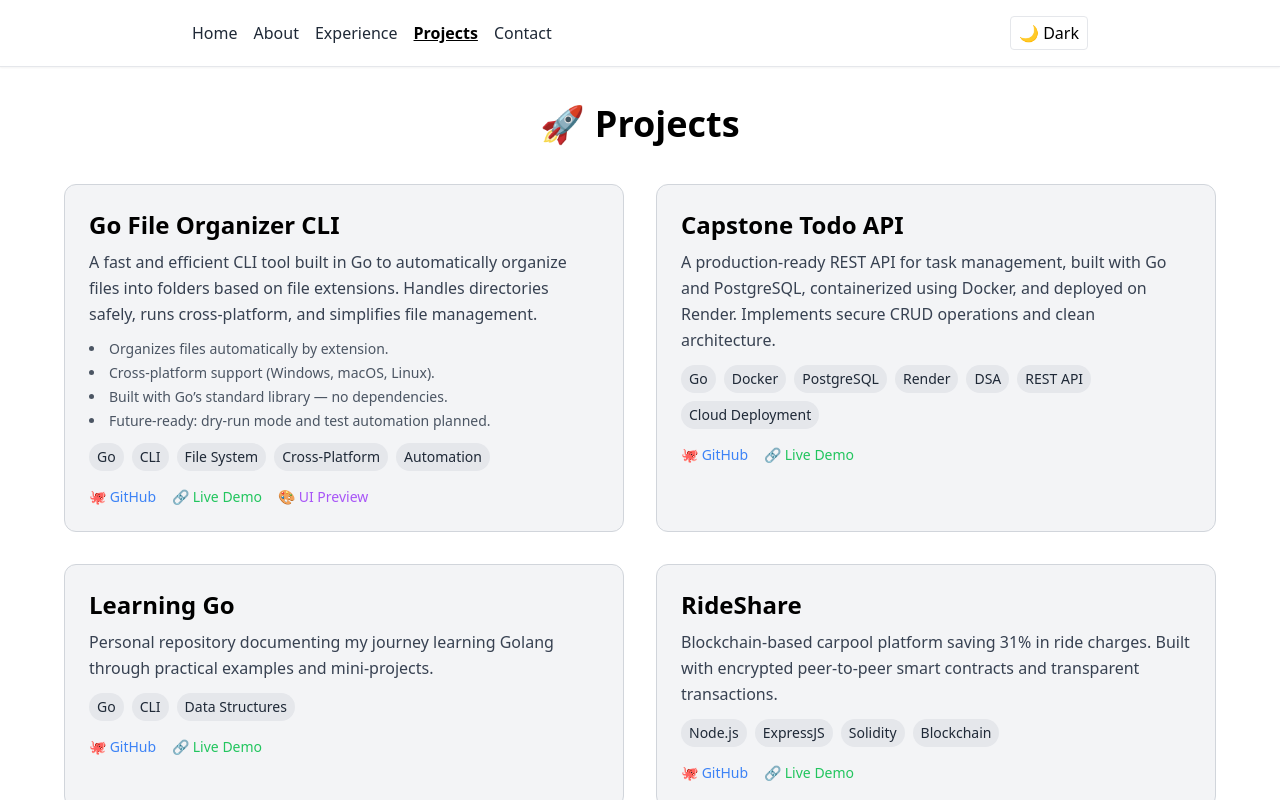
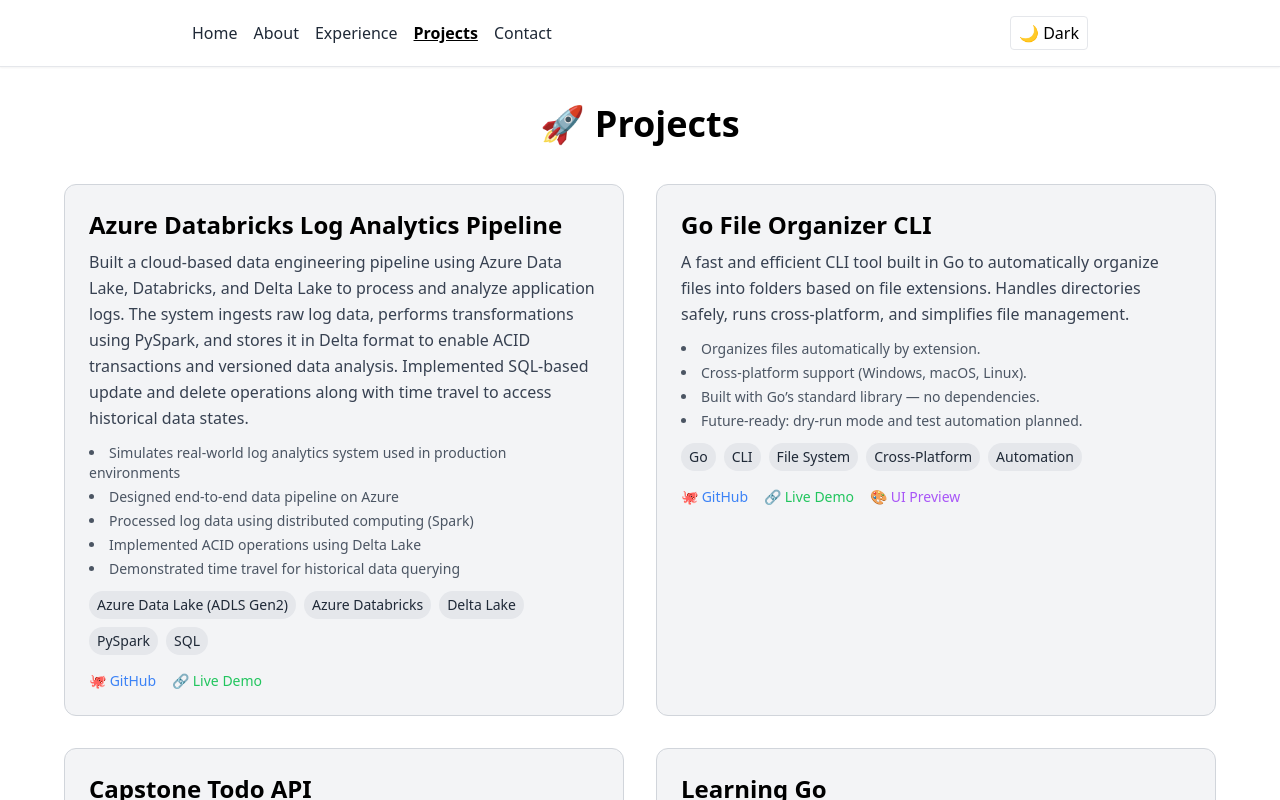
Before and after one commit to shane-Coder/shivam-portfolio, a Next.js app: page /projects in a window 1280 px wide. Shown: the top 800 px of the page. Built offline with nearby package versions, Linux system fonts and the light colour scheme.

Commit message:
feat: project added and updated

```diff
--- a/pages/projects/index.tsx
+++ b/pages/projects/index.tsx
@@ -3,6 +3,21 @@
 
 export default function Projects() {
   const projects = [
+    {
+      title: "Azure Databricks Log Analytics Pipeline",
+      description:
+        "Built a cloud-based data engineering pipeline using Azure Data Lake, Databricks, and Delta Lake to process and analyze application logs. The system ingests raw log data, performs transformations using PySpark, and stores it in Delta format to enable ACID transactions and versioned data analysis. Implemented SQL-based update and delete operations along with time travel to access historical data states.",
+      tech: ["Azure Data Lake (ADLS Gen2)", "Azure Databricks", "Delta Lake", "PySpark", "SQL"],
+      github: "https://github.com/shane-Coder/azure-databricks-delta-lake-pipeline",
+      live: "https://github.com/shane-Coder/azure-databricks-delta-lake-pipeline",
+      highlights: [
+        "Simulates real-world log analytics system used in production environments",
+        "Designed end-to-end data pipeline on Azure",
+        "Processed log data using distributed computing (Spark)",
+        "Implemented ACID operations using Delta Lake",
+        "Demonstrated time travel for historical data querying",
+      ],
+    },
     {
       title: "Go File Organizer CLI",
       description:
```
Also changed, not shown: tsconfig.json (+14 -6 lines).
